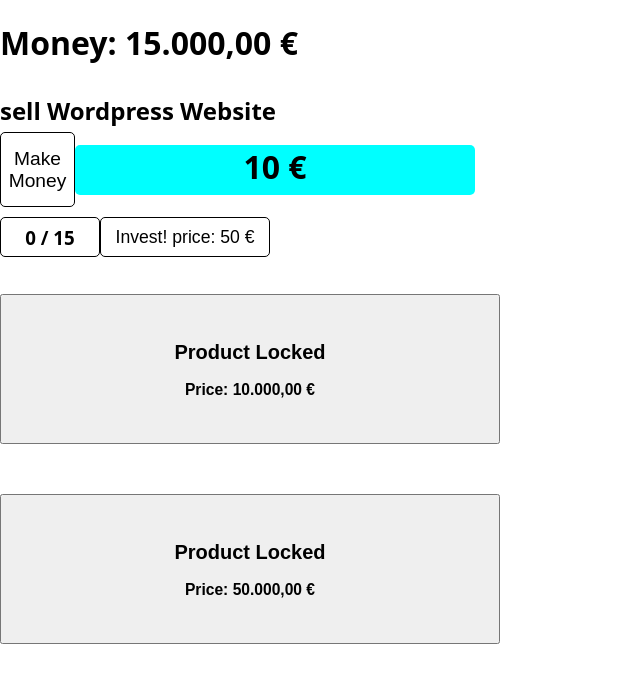
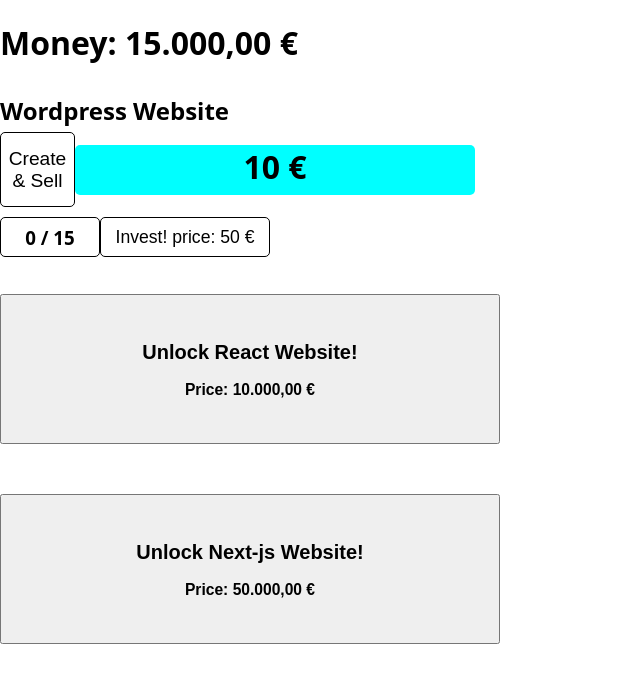
Before and after one commit to Satttoshi/idle-boss, a Next.js app: page / in a window 1280 px wide. Shown: the top 682 px of the page, without its empty margins (0-640 px from the left). Built offline with nearby package versions, Linux system fonts and the light colour scheme.

Commit message:
display tier names

```diff
--- a/src/components/MoneyButton.js
+++ b/src/components/MoneyButton.js
@@ -19,7 +19,7 @@ export default function MoneyButton({
         }, delay);
       }}
     >
-      Make Money
+      Create & Sell
     </StyledButton>
   );
 }
--- a/src/components/TierLocked.js
+++ b/src/components/TierLocked.js
@@ -26,7 +26,7 @@ export default function TierLocked({ tierId, currentTier }) {
         handleUnlock(tierId);
       }}
     >
-      <h2>Product Locked</h2>
+      <h2>Unlock {currentTier.name}!</h2>
       <h3>Price: {formattedPrice}</h3>
     </StyledButton>
   );
--- a/src/zustand/store.js
+++ b/src/zustand/store.js
@@ -10,7 +10,7 @@ const useStore = createStore((set, get) => ({
       unlockPrice: 0,
       isUnlocked: true,
       isActive: false,
-      name: "sell Wordpress Website",
+      name: "Wordpress Website",
       income: 10,
       delay: 2000,
       investPrice: 50,
@@ -22,7 +22,7 @@ const useStore = createStore((set, get) => ({
       unlockPrice: 10000,
       isUnlocked: false,
       isActive: false,
-      name: "sell React Website",
+      name: "React Website",
       income: 100,
       delay: 5000,
       investPrice: 200,
@@ -34,7 +34,7 @@ const useStore = createStore((set, get) => ({
       unlockPrice: 50000,
       isUnlocked: false,
       isActive: false,
-      name: "sell Next-js Website",
+      name: "Next-js Website",
       income: 500,
       delay: 10000,
       investPrice: 500,
```
